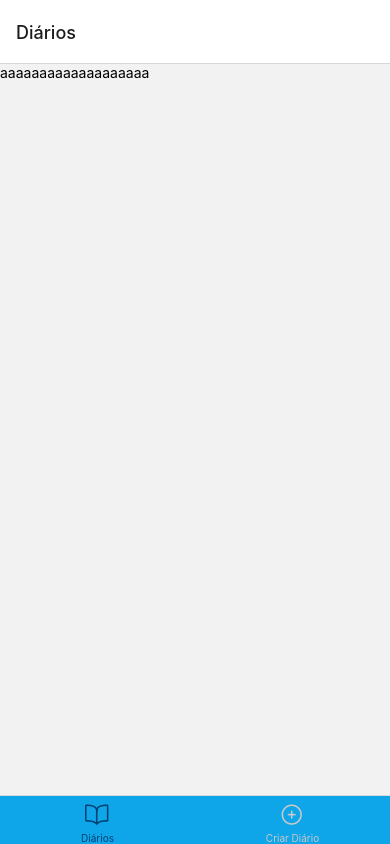
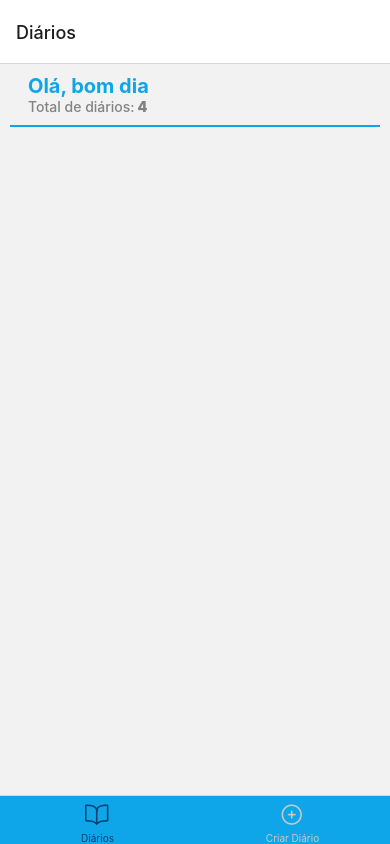
Before and after one commit to lucas-mateus/dailydiary, a React Native app: screen /Home in a window 390 px wide. Built offline with nearby package versions, Linux system fonts and the light colour scheme; what native-base would draw is missing.

Commit message:
Implementando Home Screen

```diff
--- a/src/screens/Home.jsx
+++ b/src/screens/Home.jsx
@@ -1,12 +1,83 @@
 
 import React from 'react'
+import { useEffect, useState } from 'react'
+import { FlatList } from 'react-native'
+import { StyleSheet } from 'react-native'
 import { Text, View } from 'react-native'
+import { Card }from '../components/Card'
 
 
-export default function Home() {
+
+export default function Home({navigation, route}) {
+
+  const [gretting, setNewGretting] = useState('')
+  const diaries = []
+
+  useEffect(()=>{
+    const currentHour = new Date().getHours();
+
+    if(currentHour < 12){
+      setNewGretting('bom dia')
+    }else if(currentHour>= 12 && currentHour <= 18){
+      setNewGretting('boa tarde')
+    }else{
+      setNewGretting('boa noite')
+    }
+
+  },[])
+
+
   return (
     <View>
-        <Text>aaaaaaaaaaaaaaaaaaa</Text>
+      <View style={styles.headerWrapper}>
+        <Text style={styles.gretting}>Olá, {gretting}</Text>
+        <Text style={styles.totalDiaries}>Total de diários:
+          <Text style={{fontWeight:'900'}}> 4</Text>
+        </Text>
+      </View>
+
+      <View style={styles.cardWrapper}>
+
+       <FlatList
+          data={diaries}
+          showsVerticalScrollIndicator={false}
+          keyExtractor={item => item.id}
+          renderItem={({item})=>{
+            <Card
+              title={item.title}
+              date={item.formatedDate}
+            />
+          }}
+
+          />
+
+      </View>
+
     </View>
   )
 }
+
+const styles = StyleSheet.create({
+  headerWrapper:{
+    paddingVertical:10,
+    paddingHorizontal: 18,
+    borderBottomWidth:2,
+    borderBottomColor: '#0EA5E9',
+    marginHorizontal:10
+  },
+  gretting:{
+    fontSize: 20,
+    fontWeight: 'bold',
+    color: '#0EA5E9'
+  },
+  totalDiaries:{
+    color: '#828282',
+    fontWeight: '500',
+    fontSize:14
+  },
+  cardWrapper:{
+    alignItems: 'center',
+    justifyContent: 'center',
+    marginTop: 20
+  }
+})
```
